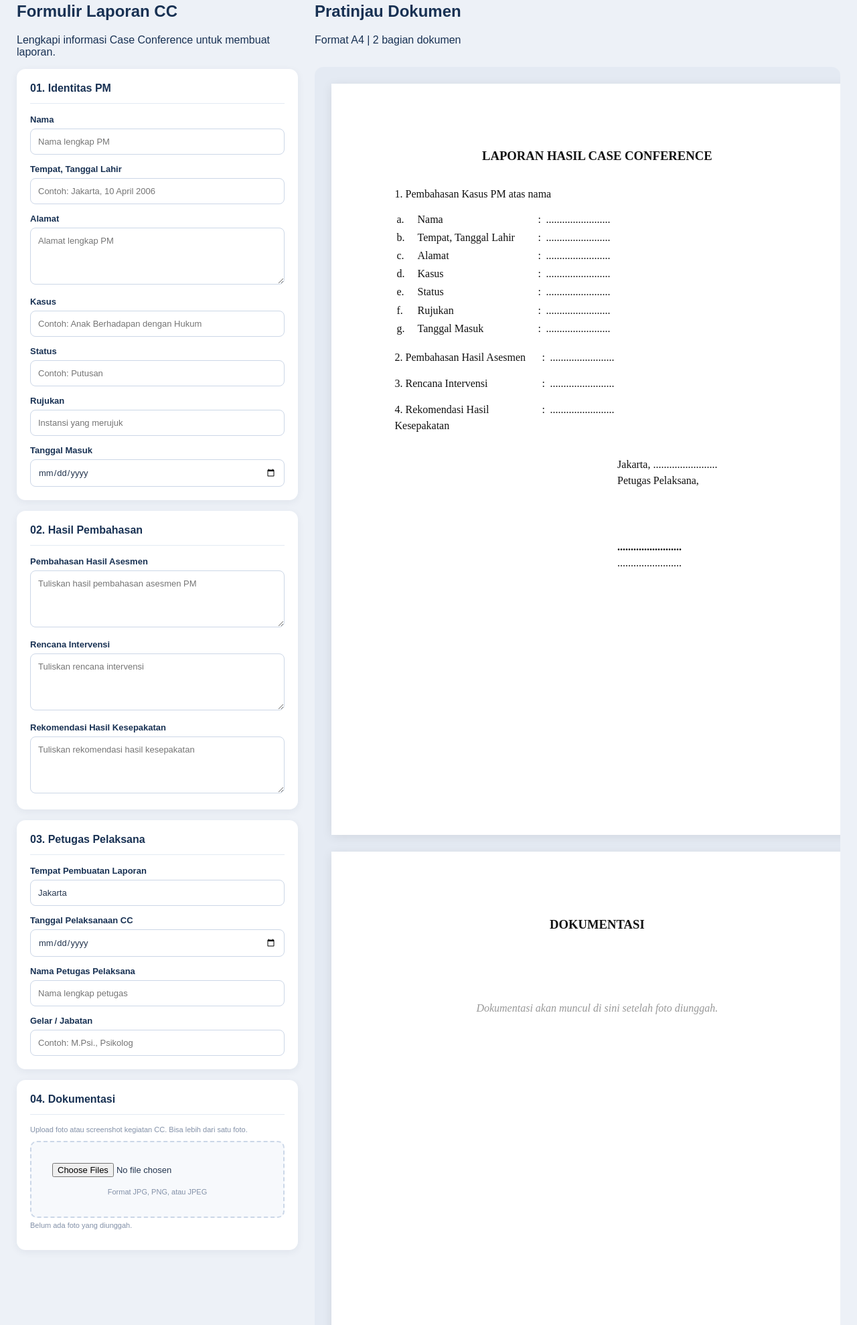
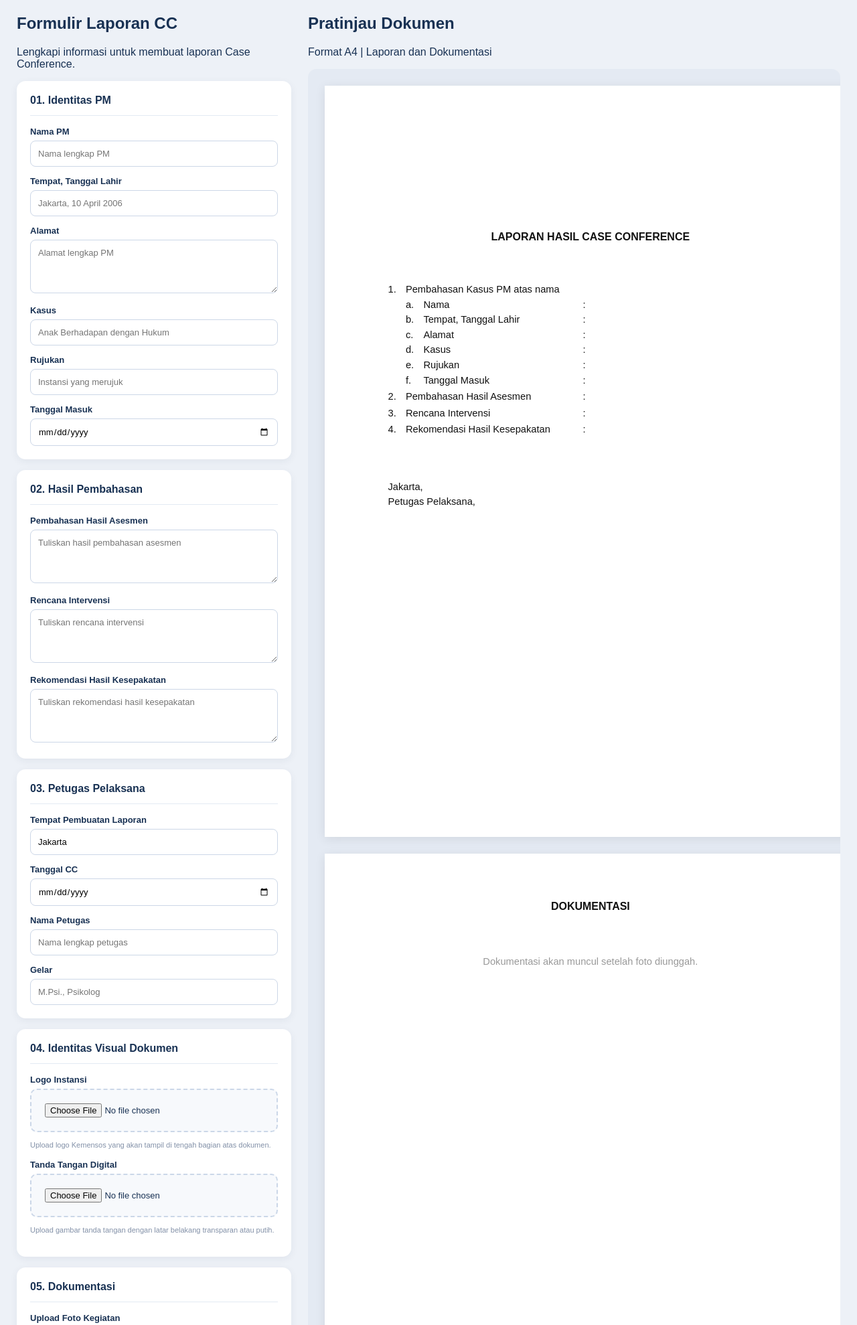
Before and after one commit to grizzlybrew/laporan-hasil-CC, a plain HTML site: page index.html in a window 1280 px wide. Shown: the part 95-2074 px from the top of the page at 67% size. Drawn offline with Linux system fonts and the light colour scheme.

Commit message:
Update index.html

```diff
--- a/index.html
+++ b/index.html
@@ -18,7 +18,7 @@ body {
 
 header {
   background: white;
-  padding: 16px 30px;
+  padding: 15px 30px;
   display: flex;
   justify-content: space-between;
   align-items: center;
@@ -47,12 +47,10 @@ button {
 
 main {
   display: grid;
-  grid-template-columns: 420px minmax(0, 1fr);
+  grid-template-columns: 410px minmax(0, 1fr);
   gap: 25px;
   padding: 25px;
 }
-
-h2 { margin-top: 0; }
 
 .card {
   background: white;
@@ -76,22 +74,21 @@ label {
   margin: 14px 0 6px;
 }
 
-input, textarea, select {
+input, textarea {
   width: 100%;
   padding: 11px;
   border: 1px solid #ccd7e7;
   border-radius: 8px;
   font-family: inherit;
   font-size: 13px;
-  color: #25364f;
 }
 
-textarea { min-height: 85px; resize: vertical; }
+textarea { min-height: 80px; resize: vertical; }
 
 .hint {
   font-size: 11px;
   color: #8391a8;
-  margin-top: 5px;
+  line-height: 1.5;
 }
 
 .preview-area {
@@ -101,116 +98,130 @@ textarea { min-height: 85px; resize: vertical; }
   overflow: auto;
 }
 
-.preview-heading {
-  display: flex;
-  justify-content: space-between;
-  align-items: center;
-  margin-bottom: 15px;
-}
-
 .page {
   background: white;
   width: 210mm;
   min-height: 297mm;
-  padding: 25mm 25mm 22mm;
+  padding: 18mm 25mm 20mm;
   margin: 0 auto 25px;
   color: #111;
-  font-family: "Times New Roman", serif;
-  font-size: 12pt;
-  line-height: 1.45;
+  font-family: Arial, Helvetica, sans-serif;
+  font-size: 11pt;
+  line-height: 1.4;
   box-shadow: 0 3px 15px #00000015;
+}
+
+.logo-area {
+  height: 34mm;
+  display: flex;
+  align-items: center;
+  justify-content: center;
+  margin-bottom: 5mm;
+}
+
+.logo-area img {
+  max-height: 32mm;
+  max-width: 45mm;
+  object-fit: contain;
 }
 
 .document-title {
   text-align: center;
-  font-size: 14pt;
+  font-size: 12pt;
   font-weight: bold;
-  margin-bottom: 32px;
+  margin-bottom: 15mm;
 }
 
-.identity-table {
-  width: 100%;
-  border-collapse: collapse;
-  margin-top: 12px;
-  margin-bottom: 18px;
+.document-row {
+  display: grid;
+  grid-template-columns: 7mm 70mm 5mm minmax(0, 1fr);
+  align-items: start;
+  margin-bottom: 2px;
 }
 
-.identity-table td {
-  vertical-align: top;
-  padding: 2px 3px;
+.document-row .value {
+  white-space: pre-wrap;
+  overflow-wrap: anywhere;
+  text-align: justify;
 }
 
-.identity-table td:first-child { width: 31px; }
-.identity-table td:nth-child(2) { width: 180px; }
-.identity-table td:nth-child(3) { width: 12px; }
-
-.section {
-  display: grid;
-  grid-template-columns: 220px 12px 1fr;
-  margin-bottom: 16px;
-  align-items: start;
+.identity {
+  margin-left: 7mm;
 }
 
-.section-label { font-weight: normal; }
-.section-content { white-space: pre-wrap; }
+.identity .document-row {
+  grid-template-columns: 7mm 63mm 5mm minmax(0, 1fr);
+}
+
+.section-row {
+  margin-top: 4px;
+  margin-bottom: 3px;
+}
 
 .signature {
-  margin-top: 35px;
-  margin-left: 55%;
+  margin-top: 17mm;
+  margin-left: 0;
   line-height: 1.5;
+  break-inside: avoid;
 }
 
-.signature-space { height: 75px; }
+.signature img {
+  display: block;
+  width: 35mm;
+  max-height: 25mm;
+  object-fit: contain;
+  object-position: left center;
+  margin: 3mm 0;
+}
+
+.signature-space {
+  height: 20mm;
+}
 
 .page-two-title {
   text-align: center;
   font-weight: bold;
-  font-size: 14pt;
-  margin-bottom: 30px;
+  font-size: 12pt;
+  margin-bottom: 12mm;
 }
 
 .photo-grid {
   display: flex;
   flex-direction: column;
-  gap: 18px;
   align-items: center;
+  gap: 12mm;
 }
 
 .photo-grid img {
   max-width: 100%;
-  max-height: 190mm;
+  max-height: 225mm;
   object-fit: contain;
-}
-
-.placeholder {
-  color: #999;
-  text-align: center;
-  margin-top: 70px;
-  font-style: italic;
 }
 
 .upload-box {
   border: 2px dashed #cbd7e8;
-  padding: 20px;
+  padding: 15px;
   border-radius: 10px;
-  text-align: center;
   background: #f7f9fc;
 }
 
-#photoInput { border: none; }
+.upload-box input { border: none; padding: 5px; }
 
-@media(max-width: 1000px) {
+@media(max-width: 1050px) {
   main { grid-template-columns: 1fr; }
 }
 
 @media print {
   @page {
-    size: A4;
+    size: A4 portrait;
     margin: 0;
   }
 
   body { background: white; }
-  header, .form-panel, .preview-heading { display: none !important; }
+
+  header, .form-panel, .preview-heading {
+    display: none !important;
+  }
 
   main {
     display: block;
@@ -225,12 +236,10 @@ textarea { min-height: 85px; resize: vertical; }
 
   .page {
     width: 210mm;
-    height: 297mm;
     min-height: 297mm;
     margin: 0;
-    padding: 25mm 25mm 22mm;
+    padding: 18mm 25mm 20mm;
     box-shadow: none;
-    overflow: hidden;
     break-after: page;
     page-break-after: always;
   }
@@ -263,50 +272,44 @@ textarea { min-height: 85px; resize: vertical; }
 
 <main>
 
-<!-- FORMULIR -->
 <section class="form-panel">
 
 <h2>Formulir Laporan CC</h2>
-<p>Lengkapi informasi Case Conference untuk membuat laporan.</p>
+<p>Lengkapi informasi untuk membuat laporan Case Conference.</p>
 
 <div class="card">
 <h3>01. Identitas PM</h3>
 
-<label>Nama</label>
+<label>Nama PM</label>
 <input id="name" placeholder="Nama lengkap PM">
 
 <label>Tempat, Tanggal Lahir</label>
-<input id="birth" placeholder="Contoh: Jakarta, 10 April 2006">
+<input id="birth" placeholder="Jakarta, 10 April 2006">
 
 <label>Alamat</label>
 <textarea id="address" placeholder="Alamat lengkap PM"></textarea>
 
 <label>Kasus</label>
-<input id="case" placeholder="Contoh: Anak Berhadapan dengan Hukum">
-
-<label>Status</label>
-<input id="status" placeholder="Contoh: Putusan">
+<input id="case" placeholder="Anak Berhadapan dengan Hukum">
 
 <label>Rujukan</label>
 <input id="referral" placeholder="Instansi yang merujuk">
 
 <label>Tanggal Masuk</label>
 <input id="entry" type="date">
-
 </div>
 
 <div class="card">
 <h3>02. Hasil Pembahasan</h3>
 
 <label>Pembahasan Hasil Asesmen</label>
-<textarea id="assessment" placeholder="Tuliskan hasil pembahasan asesmen PM"></textarea>
+<textarea id="assessment" placeholder="Tuliskan hasil pembahasan asesmen"></textarea>
 
 <label>Rencana Intervensi</label>
 <textarea id="intervention" placeholder="Tuliskan rencana intervensi"></textarea>
 
 <label>Rekomendasi Hasil Kesepakatan</label>
 <textarea id="recommendation" placeholder="Tuliskan rekomendasi hasil kesepakatan"></textarea>
-
 </div>
 
 <div class="card">
@@ -315,99 +318,165 @@ textarea { min-height: 85px; resize: vertical; }
 <label>Tempat Pembuatan Laporan</label>
 <input id="city" value="Jakarta">
 
-<label>Tanggal Pelaksanaan CC</label>
+<label>Tanggal CC</label>
 <input id="meetingDate" type="date">
 
-<label>Nama Petugas Pelaksana</label>
+<label>Nama Petugas</label>
 <input id="officer" placeholder="Nama lengkap petugas">
 
-<label>Gelar / Jabatan</label>
-<input id="title" placeholder="Contoh: M.Psi., Psikolog">
-
+<label>Gelar</label>
+<input id="title" placeholder="M.Psi., Psikolog">
 </div>
 
 <div class="card">
-<h3>04. Dokumentasi</h3>
-<p class="hint">Upload foto atau screenshot kegiatan CC. Bisa lebih dari satu foto.</p>
+<h3>04. Identitas Visual Dokumen</h3>
 
+<label>Logo Instansi</label>
+<div class="upload-box">
+<input type="file" id="logoInput" accept="image/*">
+</div>
+<p class="hint">Upload logo Kemensos yang akan tampil di tengah bagian atas dokumen.</p>
+
+<label>Tanda Tangan Digital</label>
+<div class="upload-box">
+<input type="file" id="signatureInput" accept="image/*">
+</div>
+<p class="hint">Upload gambar tanda tangan dengan latar belakang transparan atau putih.</p>
+</div>
+
+<div class="card">
+<h3>05. Dokumentasi</h3>
+
+<label>Upload Foto Kegiatan</label>
 <div class="upload-box">
 <input type="file" id="photoInput" accept="image/*" multiple>
-<p class="hint">Format JPG, PNG, atau JPEG</p>
 </div>
-
 <p id="photoCount" class="hint">Belum ada foto yang diunggah.</p>
 </div>
 
 </section>
 
-<!-- PREVIEW -->
 <section>
 
 <div class="preview-heading">
-<div>
 <h2>Pratinjau Dokumen</h2>
-<p>Format A4 | 2 bagian dokumen</p>
-</div>
+<p>Format A4 | Laporan dan Dokumentasi</p>
 </div>
 
 <div class="preview-area">
 
 <!-- HALAMAN 1 -->
+
 <div class="page">
+
+<div class="logo-area">
+<img id="p-logo" alt="" style="display:none">
+</div>
 
 <div class="document-title">
 LAPORAN HASIL CASE CONFERENCE
 </div>
 
-<div style="margin-bottom:5px;">
-1. Pembahasan Kasus PM atas nama
+<div class="document-row">
+<div>1.</div>
+<div>Pembahasan Kasus PM atas nama</div>
+<div></div>
+<div></div>
 </div>
 
-<table class="identity-table">
-<tr><td>a.</td><td>Nama</td><td>:</td><td id="p-name">........................</td></tr>
-<tr><td>b.</td><td>Tempat, Tanggal Lahir</td><td>:</td><td id="p-birth">........................</td></tr>
-<tr><td>c.</td><td>Alamat</td><td>:</td><td id="p-address">........................</td></tr>
-<tr><td>d.</td><td>Kasus</td><td>:</td><td id="p-case">........................</td></tr>
-<tr><td>e.</td><td>Status</td><td>:</td><td id="p-status">........................</td></tr>
-<tr><td>f.</td><td>Rujukan</td><td>:</td><td id="p-referral">........................</td></tr>
-<tr><td>g.</td><td>Tanggal Masuk</td><td>:</td><td id="p-entry">........................</td></tr>
-</table>
+<div class="identity">
 
-<div class="section">
-<div class="section-label">2. Pembahasan Hasil Asesmen</div>
+<div class="document-row">
+<div>a.</div>
+<div>Nama</div>
 <div>:</div>
-<div class="section-content" id="p-assessment">........................</div>
+<div class="value" id="p-name"></div>
 </div>
 
-<div class="section">
-<div class="section-label">3. Rencana Intervensi</div>
+<div class="document-row">
+<div>b.</div>
+<div>Tempat, Tanggal Lahir</div>
 <div>:</div>
-<div class="section-content" id="p-intervention">........................</div>
+<div class="value" id="p-birth"></div>
 </div>
 
-<div class="section">
-<div class="section-label">4. Rekomendasi Hasil Kesepakatan</div>
+<div class="document-row">
+<div>c.</div>
+<div>Alamat</div>
 <div>:</div>
-<div class="section-content" id="p-recommendation">........................</div>
+<div class="value" id="p-address"></div>
+</div>
+
+<div class="document-row">
+<div>d.</div>
+<div>Kasus</div>
+<div>:</div>
+<div class="value" id="p-case"></div>
+</div>
+
+<div class="document-row">
+<div>e.</div>
+<div>Rujukan</div>
+<div>:</div>
+<div class="value" id="p-referral"></div>
+</div>
+
+<div class="document-row">
+<div>f.</div>
+<div>Tanggal Masuk</div>
+<div>:</div>
+<div class="value" id="p-entry"></div>
+</div>
+
+</div>
+
+<div class="document-row section-row">
+<div>2.</div>
+<div>Pembahasan Hasil Asesmen</div>
+<div>:</div>
+<div class="value" id="p-assessment"></div>
+</div>
+
+<div class="document-row section-row">
+<div>3.</div>
+<div>Rencana Intervensi</div>
+<div>:</div>
+<div class="value" id="p-intervention"></div>
+</div>
+
+<div class="document-row section-row">
+<div>4.</div>
+<div>Rekomendasi Hasil Kesepakatan</div>
+<div>:</div>
+<div class="value" id="p-recommendation"></div>
 </div>
 
 <div class="signature">
-<div><span id="p-city">Jakarta</span>, <span id="p-meetingDate">........................</span></div>
+
+<div><span id="p-city">Jakarta</span>, <span id="p-meetingDate"></span></div>
 <div>Petugas Pelaksana,</div>
-<div class="signature-space"></div>
-<div><b id="p-officer">........................</b></div>
+
+<div class="signature-space" id="signatureSpace"></div>
+
+<img id="p-signature" alt="" style="display:none">
+
+<div><b id="p-officer"></b></div>
 <div id="p-title"></div>
+
 </div>
 
 </div>
 
 <!-- HALAMAN 2 -->
+
 <div class="page">
 
 <div class="page-two-title">DOKUMENTASI</div>
 
 <div class="photo-grid" id="photoPreview">
-<div class="placeholder">Dokumentasi akan muncul di sini setelah foto diunggah.</div>
+<p style="color:#999;text-align:center">
+Dokumentasi akan muncul setelah foto diunggah.
+</p>
 </div>
 
 </div>
@@ -418,16 +487,18 @@ LAPORAN HASIL CASE CONFERENCE
 </main>
 
 <script>
+
 const fields = [
-"name", "birth", "address", "case", "status",
+"name", "birth", "address", "case",
 "referral", "assessment", "intervention",
 "recommendation", "city", "officer", "title"
 ];
 
 function formatDate(value) {
-  if (!value) return "........................";
+  if (!value) return "";
 
   const parts = value.split("-");
+
   return new Date(
     Number(parts[0]),
     Number(parts[1])-1,
@@ -440,11 +511,10 @@ function formatDate(value) {
 }
 
 function updatePreview() {
+
   fields.forEach(id => {
-    const input = document.getElementById(id);
-    const output = document.getElementById("p-" + id);
-
-    output.textContent = input.value.trim() || "........................";
+    document.getElementById("p-" + id).textContent =
+      document.getElementById(id).value.trim();
   });
 
   document.getElementById("p-entry").textContent =
@@ -458,28 +528,59 @@ fields.concat(["entry", "meetingDate"]).forEach(id => {
   document.getElementById(id).addEventListener("input", updatePreview);
 });
 
-let photoURLs = [];
+function uploadImage(inputId, outputId) {
+
+  document.getElementById(inputId).addEventListener("change", function() {
+
+    const file = this.files[0];
+    if (!file) return;
+
+    if (!file.type.startsWith("image/")) {
+      alert("Silakan pilih file gambar.");
+      this.value = "";
+      return;
+    }
+
+    const reader = new FileReader();
+
+    reader.onload = function(event) {
+      const output = document.getElementById(outputId);
+      output.src = event.target.result;
+      output.style.display = "block";
+    };
+
+    reader.readAsDataURL(file);
+  });
+}
+
+uploadImage("logoInput", "p-logo");
+uploadImage("signatureInput", "p-signature");
+
+document.getElementById("signatureInput").addEventListener("change", function() {
+  document.getElementById("signatureSpace").style.height = "5mm";
+});
 
 document.getElementById("photoInput").addEventListener("change", function() {
+
   const files = Array.from(this.files);
+  const preview = document.getElementById("photoPreview");
 
-  photoURLs.forEach(url => URL.revokeObjectURL(url));
-  photoURLs = [];
-
-  const preview = document.getElementById("photoPreview");
   preview.innerHTML = "";
 
   files.forEach(file => {
+
     if (!file.type.startsWith("image/")) return;
 
-    const url = URL.createObjectURL(file);
-    photoURLs.push(url);
+    const reader = new FileReader();
 
-    const img = document.createElement("img");
-    img.src = url;
-    img.alt = "Dokumentasi Case Conference";
+    reader.onload = function(event) {
+      const img = document.createElement("img");
+      img.src = event.target.result;
+      img.alt = "Dokumentasi Case Conference";
+      preview.appendChild(img);
+    };
 
-    preview.appendChild(img);
+    reader.readAsDataURL(file);
   });
 
   document.getElementById("photoCount").textContent =
@@ -487,19 +588,26 @@ document.getElementById("photoInput").addEventListener("change", function() {
 });
 
 function resetForm() {
-  if (!confirm("Yakin ingin menghapus seluruh isian?")) return;
 
-  document.querySelectorAll("input, textarea").forEach(input => {
-    if (input.id !== "city") input.value = "";
-  });
+  if (!confirm("Hapus seluruh isian formulir?")) return;
+
+  document.querySelectorAll(".form-panel input, .form-panel textarea")
+    .forEach(input => {
+      input.value = "";
+    });
 
   document.getElementById("city").value = "Jakarta";
 
-  photoURLs.forEach(url => URL.revokeObjectURL(url));
-  photoURLs = [];
+  ["p-logo", "p-signature"].forEach(id => {
+    const img = document.getElementById(id);
+    img.src = "";
+    img.style.display = "none";
+  });
+
+  document.getElementById("signatureSpace").style.height = "20mm";
 
   document.getElementById("photoPreview").innerHTML =
-    '<div class="placeholder">Dokumentasi akan muncul di sini setelah foto diunggah.</div>';
+    '<p style="color:#999;text-align:center">Dokumentasi akan muncul setelah foto diunggah.</p>';
 
   document.getElementById("photoCount").textContent =
     "Belum ada foto yang diunggah.";
@@ -508,6 +616,7 @@ function resetForm() {
 }
 
 updatePreview();
+
 </script>
 
 </body>
```
